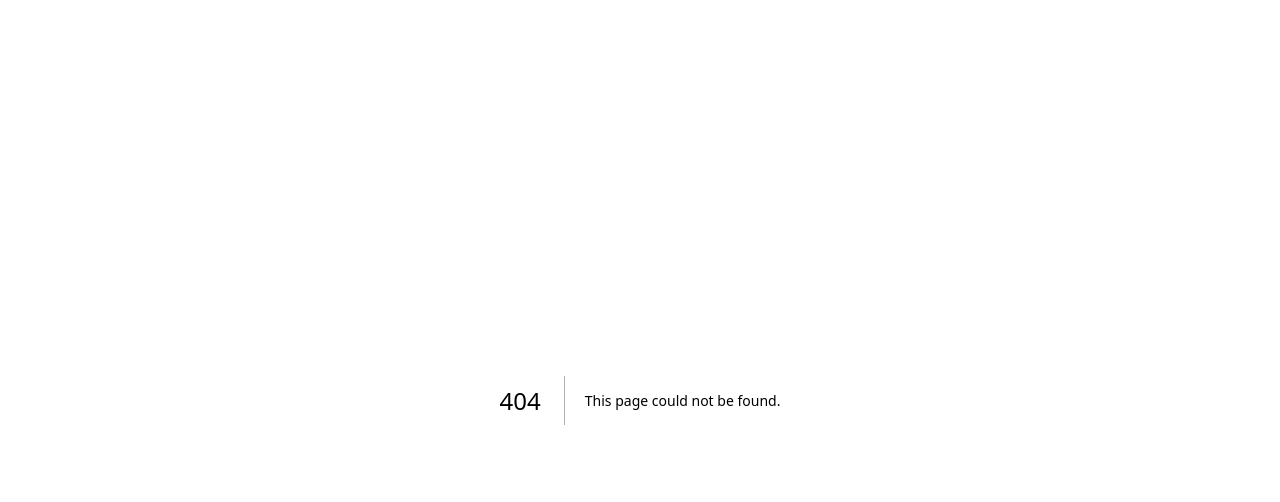
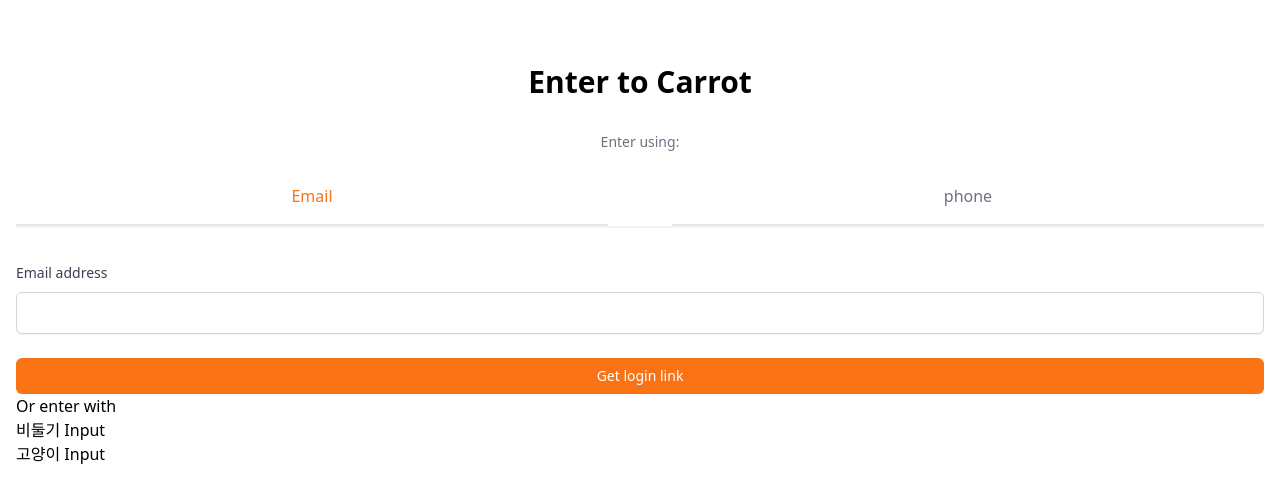
Before and after one commit to s570908/carrot-market-practice, a Next.js app: page /enter1 in a window 1280 px wide. Before the commit this address had no page. Shown: the top 502 px of the page. Built offline with nearby package versions, Linux system fonts and the light colour scheme.

Commit message:
enter.tsx를 연습하였다: enter1.tsx

```diff
--- /dev/null
+++ b/pages/enter1.tsx
@@ -0,0 +1,93 @@
+import { useState } from "react";
+
+type MethodType = "email" | "phone";
+
+function cls(...classNames: string[]) {
+  return classNames.join(" ");
+}
+
+export default function Enter() {
+  const [method, setMethod] = useState<MethodType>("email");
+  const onEmailClick = () => {
+    setMethod("email");
+  };
+  const onPhoneClick = () => {
+    setMethod("phone");
+  };
+  return (
+    <div className="mt-16 px-4">
+      <div className="text-center text-3xl font-bold">Enter to Carrot</div>
+
+      <div className="mt-8 flex flex-col items-center ">
+        <h5 className="text-center text-sm font-medium text-gray-500">Enter using:</h5>
+        <div className="mt-8 grid w-full grid-cols-2 gap-16 border-b-2 border-gray-100">
+          <button
+            onClick={onEmailClick}
+            className={cls(
+              "border-b-2 pb-4 font-medium",
+              method === "email" ? "text-orange-500 focus:border-orange-500" : "text-gray-500"
+            )}
+          >
+            Email
+          </button>
+          <button
+            onClick={onPhoneClick}
+            className={cls(
+              "border-b-2 pb-4 font-medium",
+              method === "phone" ? "text-orange-500 focus:border-orange-500" : "text-gray-500"
+            )}
+          >
+            phone
+          </button>
+        </div>
+      </div>
+
+      <form className="mt-8 flex flex-col">
+        {method == "email" ? (
+          <div>
+            <label htmlFor="email" className="text-sm font-medium text-gray-700">
+              Email address
+            </label>
+            <input
+              id="email"
+              type="email"
+              required
+              className="mt-2 w-full appearance-none rounded-md border border-gray-300 px-3 py-2 placeholder-gray-400 shadow-sm focus:border-orange-500  focus:outline-none focus:ring-orange-500"
+            />
+            <button className="mt-6 w-full rounded-md bg-orange-500  px-4 py-2 text-sm font-medium text-white shadow-sm hover:bg-orange-600">
+              Get login link
+            </button>
+          </div>
+        ) : null}
+        {method == "phone" ? (
+          <div>
+            <label htmlFor="phone" className="text-sm font-medium text-gray-700">
+              Phone number
+            </label>
+
+            <div className="mt-2 flex">
+              <div className="rounded-l-md border border-gray-300 bg-gray-100 px-3 py-2 text-sm text-gray-500">
+                <span>+82</span>
+              </div>
+              <input
+                id="phone"
+                type="number"
+                className="w-full rounded-r-md border border-gray-300 px-3 py-2 focus:border-orange-500 focus:outline-none focus:ring-orange-500"
+              />
+            </div>
+            <button className="mt-6 w-full rounded-md bg-orange-500  px-4 py-2 text-sm font-medium text-white hover:bg-orange-600">
+              Get one-time password
+            </button>
+          </div>
+        ) : null}
+      </form>
+
+      <div>Or enter with</div>
+
+      <div>
+        <div>비둘기 Input</div>
+        <div>고양이 Input</div>
+      </div>
+    </div>
+  );
+}
```
